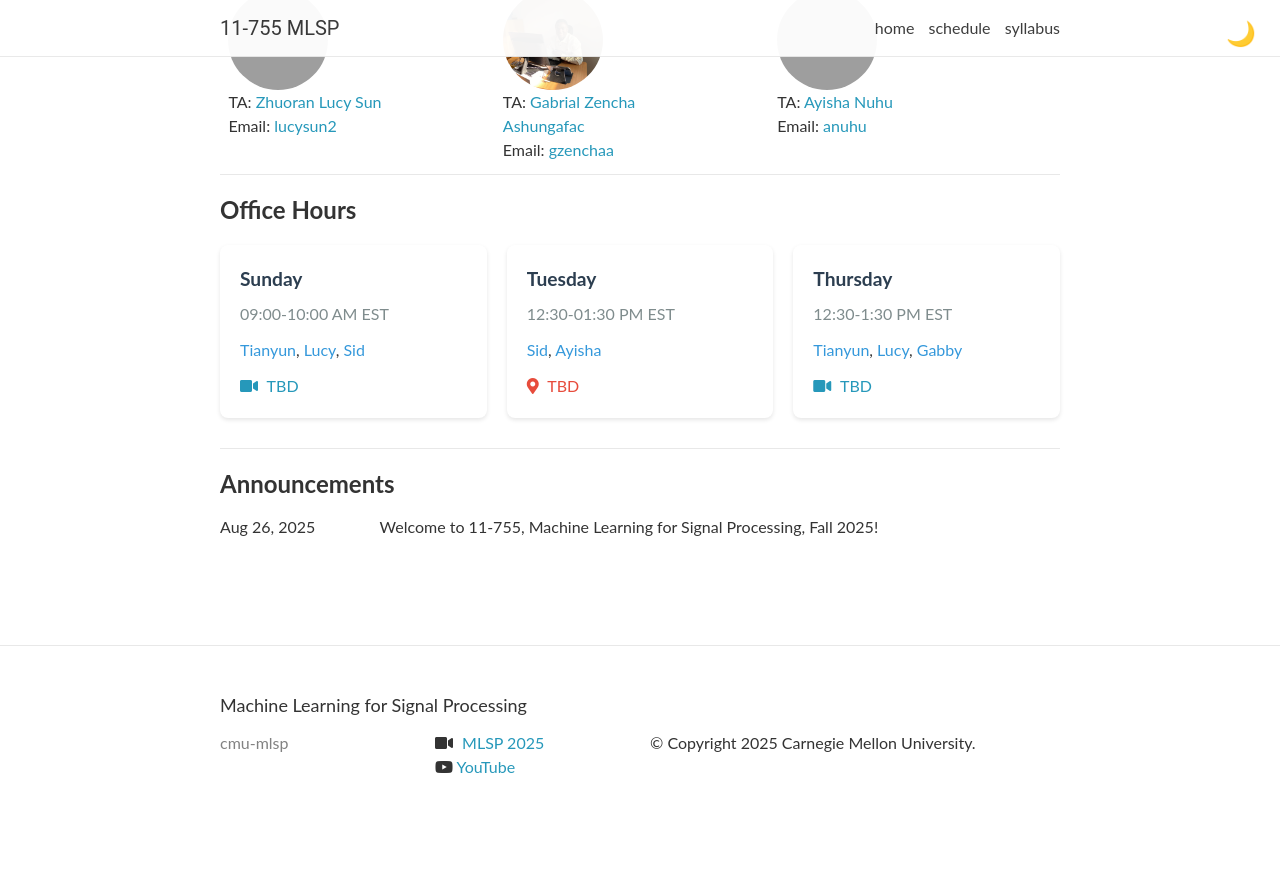
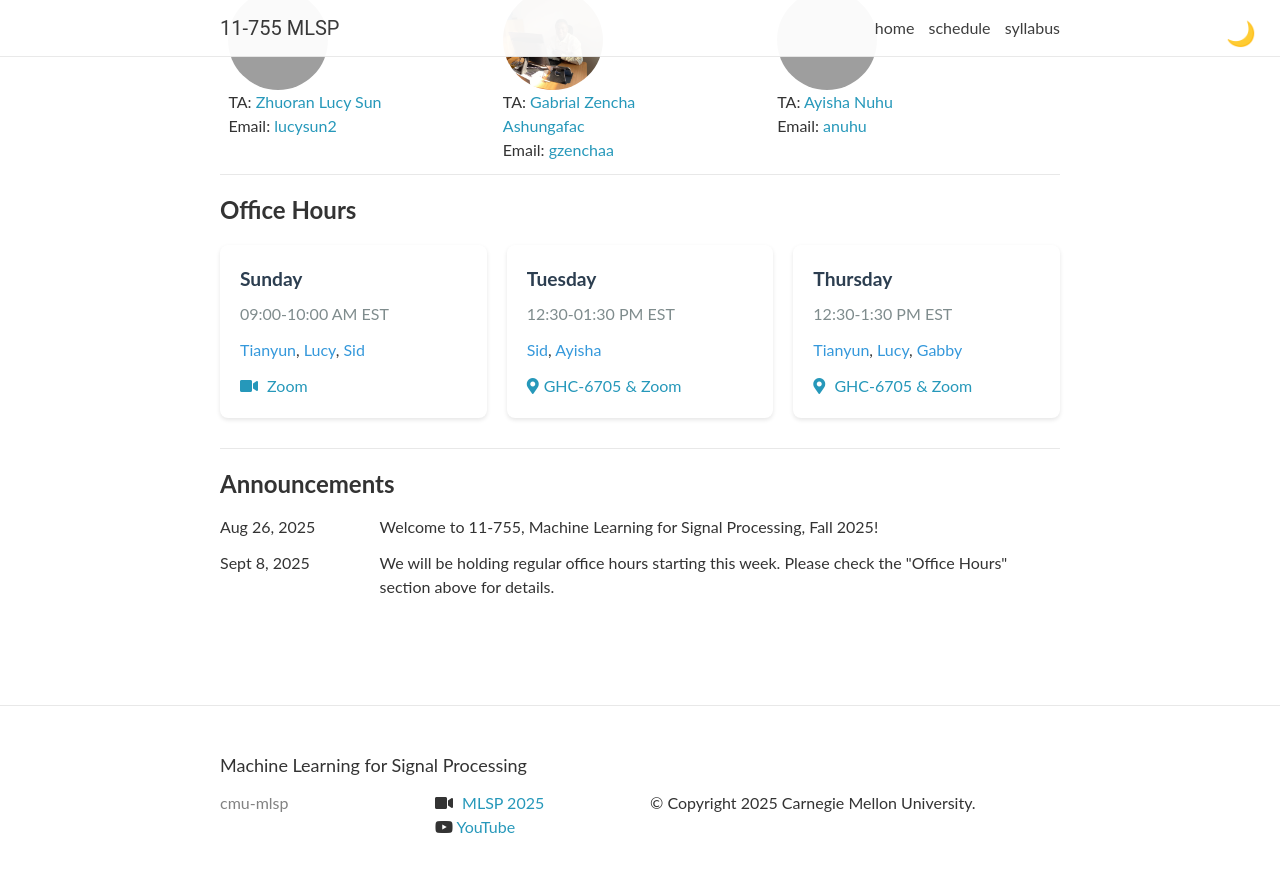
Before and after one commit to cmu-mlsp/mlspcourse, a Jekyll site: the page built from index.html, in a window 1280 px wide and 900 px high, scrolled down 919 px, cut to the strip 0-872 px from the top of the window. Built offline with Jekyll 4.4.1, drawn with Linux system fonts in a browser that asks for light colours; nearby versions of some CDN libraries; the list of posts is cut into pages by our own code; comment, search, counter and statistics services are not loaded; before the commit the page ends 1759 px from its top, so only the background shows below that; grey boxes are pictures that could not be loaded.

Commit message:
Zoom link and OHs updated

```diff
--- a/index.html
+++ b/index.html
@@ -106,8 +106,8 @@ title: "11-755 MLSP"
         <a href="https://www.linkedin.com/in/siddhartha-vanjari/" target="_blank">Sid</a>
       </div>
       <div class="oh-location">
-        <a href="" class="zoom-link" target="_blank">
-          <i class="fas fa-video"></i> TBD
+        <a href="https://cmu.zoom.us/j/99590714203?pwd=H5q4aPVve8sbYx0MqhlkGVLGa862Ur.1" class="zoom-link" target="_blank">
+          <i class="fas fa-video"></i> Zoom
         </a>
       </div>
     </div>
@@ -120,8 +120,9 @@ title: "11-755 MLSP"
         <a href="https://www.linkedin.com/in/ayisha-nuhu/" target="_blank">Ayisha</a>
       </div>
       <div class="oh-location">
-        <span class="in-person">
-          <i class="fas fa-map-marker-alt"></i>  TBD
+        <span class="Hybrid">
+          <a href="https://cmu.zoom.us/j/99590714203?pwd=H5q4aPVve8sbYx0MqhlkGVLGa862Ur.1" class="zoom-link" target="_blank">
+          <i class="fas fa-map-marker-alt"></i>GHC-6705 & Zoom</a>
         </span>
       </div>
     </div>
@@ -135,8 +136,8 @@ title: "11-755 MLSP"
         <a href="https://www.linkedin.com/in/gabrial-zencha/" target="_blank">Gabby</a>
       </div>
       <div class="oh-location">
-        <a href="https://cmu.zoom.us/j/2871043544Zoom" class="zoom-link" target="_blank">
-          <i class="fas fa-video"></i> TBD
+        <a href="https://cmu.zoom.us/j/99590714203?pwd=H5q4aPVve8sbYx0MqhlkGVLGa862Ur.1" class="zoom-link" target="_blank">
+          <i class="fas fa-map-marker-alt"></i> GHC-6705 & Zoom
         </a>
       </div>
     </div>
@@ -224,6 +225,15 @@ title: "11-755 MLSP"
 
         </td>
       </tr>
+      <tr>
+        <td class="date">Sept 8, 2025</td>
+        <td class="announcement">
+
+            We will be holding regular office hours starting this week. Please check the "Office Hours" section above for details.
+
+
+        </td>
+      </tr>
 
     </table>
 
```
Also changed, not shown: 2 other files.
